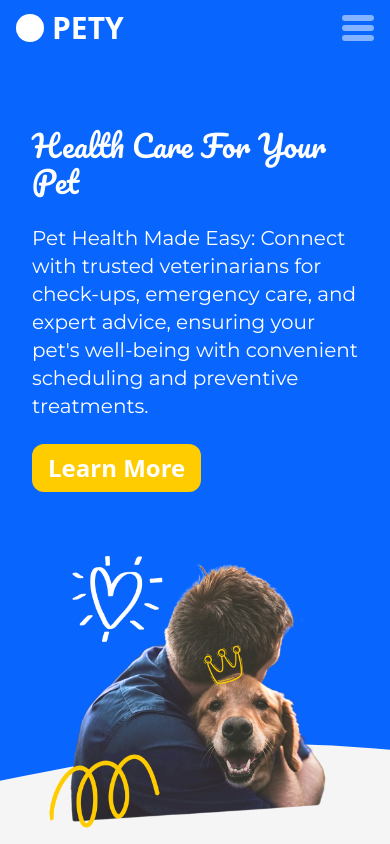
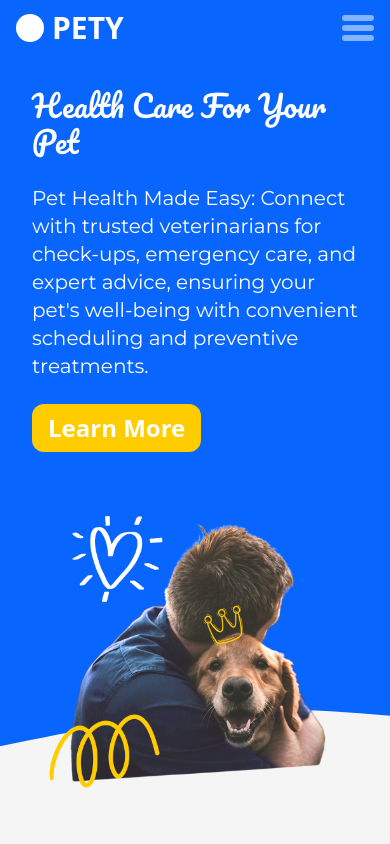
Before and after one commit to AhmedZahran15/Pety---Pet-Care, a React (Vite) app: page / in a window 390 px wide. Shown: the top 844 px of the page. Built offline with nearby package versions, Linux system fonts and the light colour scheme; no server answers; what react-geocode would draw is missing.

Commit message:
refactor: Improve responsiveness and layout consistency in HeroSection component

```diff
--- a/src/Pages/HomePage/HeroSection.jsx
+++ b/src/Pages/HomePage/HeroSection.jsx
@@ -1,7 +1,7 @@
 import { Link } from "react-router-dom";
 const HeroSection = () => {
   return (
-    <div className=" w-full bg-[url('/images/homepage/bgHero.svg')] bg-cover bg-bottom pt-10 ">
+    <div className=" w-full bg-[url('/images/homepage/bgHero.svg')] bg-cover bg-bottom">
       <div className="mx-auto flex flex-col items-center justify-center gap-x-16 overflow-hidden px-8  duration-300 sm:container md:flex-row md:justify-between">
         <div className="flex h-full flex-col gap-y-6 py-8 text-white transition-all duration-300 md:basis-1/2 md:gap-y-10">
           <div className="font-Pacifico text-3xl sm:text-5xl md:text-6xl ">
```
